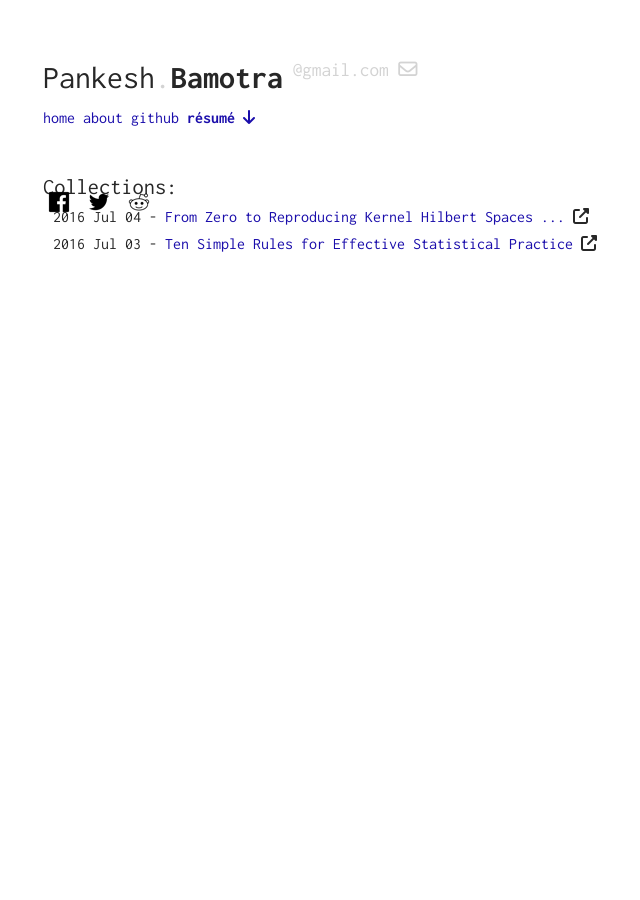
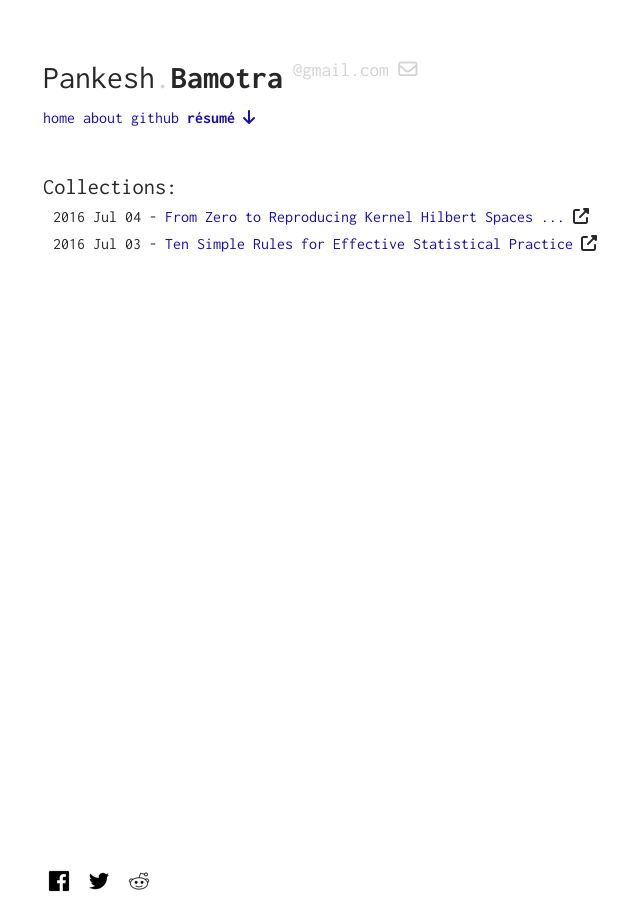
Before and after one commit to pbamotra/sciontist, a Jekyll site: the page built from index.html, in a window 1280 px wide. Shown: the whole page, without its empty margins (297-937 px from the left). Built offline with Jekyll 4.4.1, drawn with Linux system fonts in a browser that asks for light colours; nearby versions of some CDN libraries.

Commit message:
social share simple

```diff
--- a/assets/css/main.scss
+++ b/assets/css/main.scss
@@ -103,6 +103,7 @@ ul {
     display: flex;
     justify-content: space-between;
     align-items: baseline;
+    bottom: 0px;
     position: fixed;
     @media screen and (max-width: $br) {
         display: block;
```
